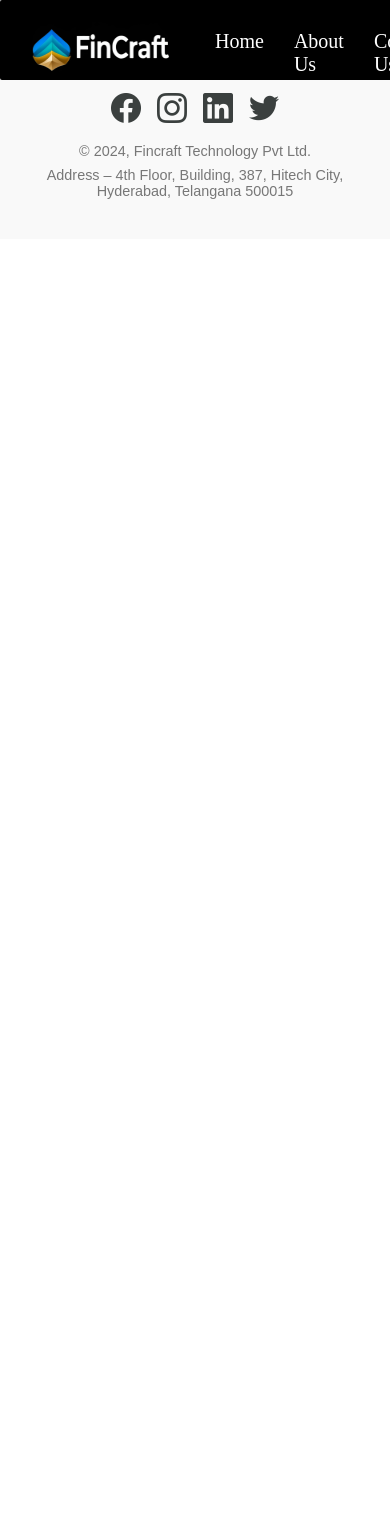
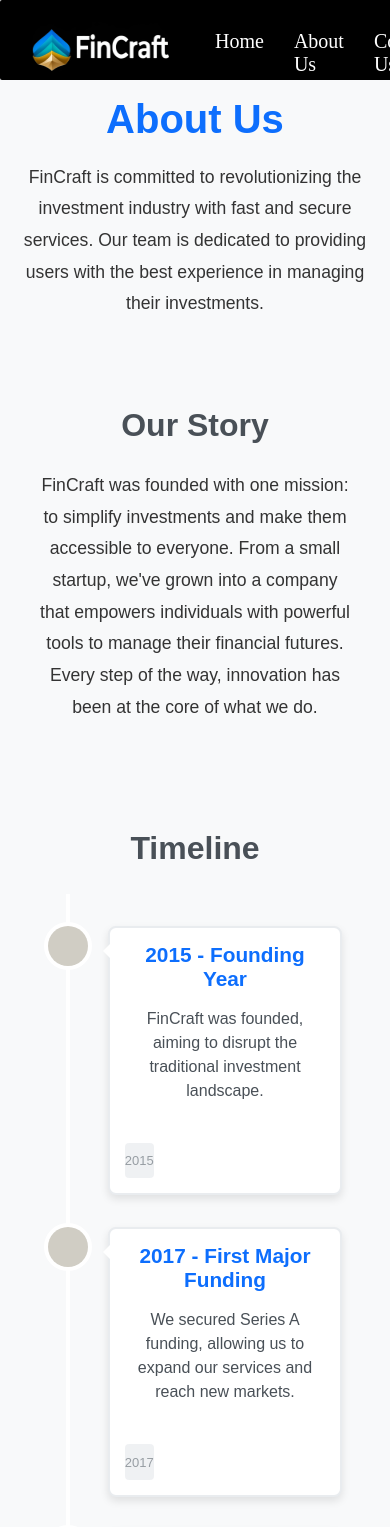
Before and after one commit to Banda-Aakash/FinCraft-Website, a React (Create React App) app: page /about in a window 390 px wide. Shown: the top 1527 px of the page. Before the commit the page ends 844 px from the top, so only its background shows below. Built offline with nearby package versions, Linux system fonts and the light colour scheme; a web font is replaced by a local one.

Commit message:
About us timeline

```diff
--- a/package.json
+++ b/package.json
@@ -10,6 +10,7 @@
     "react-dom": "^18.3.1",
     "react-router-dom": "^6.26.2",
     "react-scripts": "5.0.1",
+    "react-vertical-timeline-component": "^3.6.0",
     "web-vitals": "^2.1.4"
   },
   "scripts": {
--- a/src/App.js
+++ b/src/App.js
@@ -2,6 +2,7 @@
 import Navbar from './Components/Navbar';
 import Footer from './Components/Footer';
 import Home from './Components/Home';
+import About from './Components/About';
 
 function App() {
   return (
@@ -10,7 +11,7 @@
         <Navbar />
         <Routes>
           <Route path="/" element={<Home/>} />
-          {/* <Route path="/about" element={<About />} /> */}
+          <Route path="/about" element={<About />} />
           {/* <Route path="/contact" element={<Contact />} /> */}
           {/* <Route path="/book" element={<Book />} /> */}
         </Routes>
--- a/src/Components/About.css
+++ b/src/Components/About.css
@@ -1,4 +1,5 @@
 .about-page {
+    margin-top: 50px;
     padding: 50px;
     text-align: center;
     font-family: 'Arial', sans-serif;
@@ -13,7 +14,7 @@
 }
 
 .about-page p {
-    font-size: 1.5rem;
+    font-size: 1.2rem;
     line-height: 1.8;
     margin-bottom: 40px;
     max-width: 800px;
@@ -25,7 +26,7 @@
 .timeline-section,
 .vision-section,
 .team-section {
-    margin-bottom: 50px;
+    padding: 20px;
 }
 
 .story-section h2,
@@ -34,7 +35,7 @@
 .team-section h2 {
     font-size: 2.5rem;
     color: #495057;
-    margin-bottom: 20px;
+    /* margin-bottom: 20px; */
 }
 
 .story-section p,
@@ -47,48 +48,44 @@
     margin-right: auto;
 }
 
-.timeline {
-    display: flex;
-    flex-direction: column;
-    align-items: center;
+/* Timeline Styles */
+.vertical-timeline-element {
+    transition: all 0.6s ease;
 }
 
-.timeline-item {
-    background-color: white;
-    border: 2px solid #0d6efd;
-    border-radius: 10px;
+.vertical-timeline-element-content {
+    border-radius: 8px;
+    box-shadow: 0 4px 8px rgba(0, 0, 0, 0.1);
     padding: 20px;
-    margin-bottom: 20px;
-    width: 60%;
-    text-align: left;
-    box-shadow: 0px 4px 6px rgba(0, 0, 0, 0.1);
+    background-color: #fff;
+    border: 2px solid #e9ecef;
 }
 
-.timeline-item h3 {
+.vertical-timeline-element-title {
+    font-size: 1.5rem;
     color: #0d6efd;
-    font-size: 1.8rem;
     margin-bottom: 10px;
 }
 
-.timeline-item p {
-    font-size: 1.2rem;
+.vertical-timeline-element p {
+    font-size: 1.1rem;
     color: #495057;
+    line-height: 1.5;
 }
 
-.vision-section,
-.team-section {
+.vertical-timeline-element-date {
+    color: #6c757d;
+    font-weight: bold;
+    font-size: 1.2rem;
     background-color: #e9ecef;
-    padding: 30px 0;
+    padding: 5px 10px;
+    border-radius: 4px;
 }
 
-.vision-section p,
-.team-section p {
-    font-size: 1.3rem;
-}
-
-/* Vertical Timeline Element Date Styling */
-.vertical-timeline-element-date {
-    color: #000000; /* Black color for the date */
+.vertical-timeline-element-icon {
+    background-color: #0d6efd;
+    color: white;
+    box-shadow: 0 0 0 4px #fff;
 }
 
 /* Animation and Visibility */
@@ -103,26 +100,54 @@
     transform: translateY(0);
 }
 
-.vertical-timeline-element--delay-1 {
-    transition-delay: 0.1s;
+.delay-0 { transition-delay: 0s; }
+.delay-1 { transition-delay: 0.2s; }
+.delay-2 { transition-delay: 0.4s; }
+.delay-3 { transition-delay: 0.6s; }
+.delay-4 { transition-delay: 0.8s; }
+
+/* Vision and Team Section Styling */
+.vision-section,
+.team-section {
+    background-color: #e9ecef;
+    padding: 30px 0;
 }
 
-.vertical-timeline-element--delay-2 {
-    transition-delay: 0.2s;
-}
-
-.vertical-timeline-element--delay-3 {
-    transition-delay: 0.3s;
-}
-
-.vertical-timeline-element--delay-4 {
-    transition-delay: 0.4s;
-
-/* Add more delay classes as needed */
-
-/* Vision and Team Section Padding */
 .vision-section p,
 .team-section p {
     font-size: 1.3rem;
 }
+
+/* Responsive Design */
+@media (max-width: 768px) {
+    .about-page {
+        padding: 20px;
+    }
+
+    .about-page h1 {
+        font-size: 2.5rem;
+    }
+
+    .about-page p {
+        font-size: 1.1rem;
+    }
+
+    .story-section h2,
+    .timeline-section h2,
+    .vision-section h2,
+    .team-section h2 {
+        font-size: 2rem;
+    }
+
+    .vertical-timeline-element-content {
+        padding: 15px;
+    }
+
+    .vertical-timeline-element-title {
+        font-size: 1.3rem;
+    }
+
+    .vertical-timeline-element p {
+        font-size: 1rem;
+    }
 }
--- a/src/Components/About.js
+++ b/src/Components/About.js
@@ -1,4 +1,4 @@
-import React from 'react';
+import React, { useEffect } from 'react';
 import { VerticalTimeline, VerticalTimelineElement } from 'react-vertical-timeline-component';
 import 'react-vertical-timeline-component/style.min.css'; // Import the CSS for styling
 import './About.css';
@@ -14,6 +14,33 @@
         titleColor: '#405b73',
         yearColor: '#405b73',
     };
+
+    useEffect(() => {
+        const elements = document.querySelectorAll('.vertical-timeline-element');
+
+        const observerOptions = {
+            root: null, // Use the viewport as the container
+            rootMargin: '0px',
+            threshold: 0.1, // Trigger when 10% of the element is in view
+        };
+
+        const observer = new IntersectionObserver((entries) => {
+            entries.forEach((entry, index) => {
+                if (entry.isIntersecting) {
+                    entry.target.classList.add('visible', `delay-${index}`);
+                } else {
+                    entry.target.classList.remove('visible', `delay-${index}`);
+                }
+            });
+        }, observerOptions);
+
+        elements.forEach((element) => observer.observe(element));
+
+        // Cleanup observer on unmount
+        return () => {
+            elements.forEach((element) => observer.unobserve(element));
+        };
+    }, []);
 
     return (
         <div className="about-page">
@@ -42,10 +69,6 @@
                         contentArrowStyle={{ borderRight: `7px solid ${customTheme.eventColor}` }}
                         date="2015"
                         iconStyle={{ background: customTheme.dotColor, color: customTheme.borderDotColor }}
-                        intersectionObserverProps={{
-                            rootMargin: '0px 0px -50px 0px',
-                            triggerOnce: false,
-                        }}
                     >
                         <h3 className="vertical-timeline-element-title">2015 - Founding Year</h3>
                         <p>FinCraft was founded, aiming to disrupt the traditional investment landscape.</p>
@@ -57,10 +80,6 @@
                         contentArrowStyle={{ borderRight: `7px solid ${customTheme.eventColor}` }}
                         date="2017"
                         iconStyle={{ background: customTheme.dotColor, color: customTheme.borderDotColor }}
-                        intersectionObserverProps={{
-                            rootMargin: '0px 0px -50px 0px',
-                            triggerOnce: false,
-                        }}
                     >
                         <h3 className="vertical-timeline-element-title">2017 - First Major Funding</h3>
                         <p>We secured Series A funding, allowing us to expand our services and reach new markets.</p>
@@ -72,10 +91,6 @@
                         contentArrowStyle={{ borderRight: `7px solid ${customTheme.eventColor}` }}
                         date="2019"
                         iconStyle={{ background: customTheme.dotColor, color: customTheme.borderDotColor }}
-                        intersectionObserverProps={{
-                            rootMargin: '0px 0px -50px 0px',
-                            triggerOnce: false,
-                        }}
                     >
                         <h3 className="vertical-timeline-element-title">2019 - Launch of Mobile App</h3>
                         <p>Our innovative mobile app was released, making it easier than ever for users to manage their investments.</p>
@@ -87,10 +102,6 @@
                         contentArrowStyle={{ borderRight: `7px solid ${customTheme.eventColor}` }}
                         date="2022"
                         iconStyle={{ background: customTheme.dotColor, color: customTheme.borderDotColor }}
-                        intersectionObserverProps={{
-                            rootMargin: '0px 0px -50px 0px',
-                            triggerOnce: false,
-                        }}
                     >
                         <h3 className="vertical-timeline-element-title">2022 - International Expansion</h3>
                         <p>FinCraft expanded its services globally, reaching users in over 30 countries.</p>
```
Also changed, not shown: 1 other file (tests, documents, lock files or other folders).
